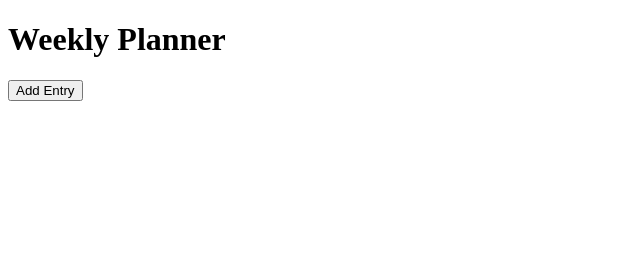
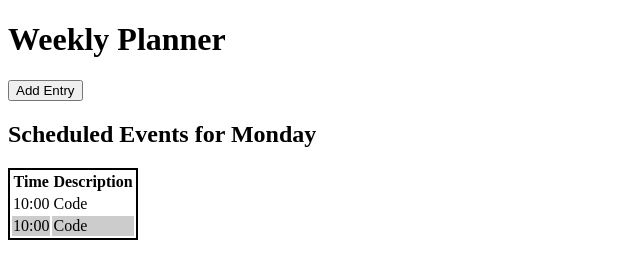
Before and after one commit to shawnkost/week-planner, a plain HTML site: page index.html in a window 1280 px wide. Shown: the whole page, without its empty margins (0-640 px from the left). Drawn offline with Linux system fonts and the light colour scheme.

Commit message:
Michael did stuff

```diff
--- a/index.html
+++ b/index.html
@@ -7,15 +7,44 @@
   <link rel="stylesheet" href="styles.css">
 </head>
 <body>
+  <div class="container">
+
     <div class="row">
       <h1>Weekly Planner</h1>
     </div>
+
     <div class="button-container">
-    <button type="button" id="button1">Add Entry</button>
+      <button type="button" id="add-entry-btn">Add Entry</button>
     </div>
+
+
+    <div class="table">
+      <h2>Scheduled Events for Monday</h2>
+      <table>
+        <thead>
+          <tr>
+            <th>Time</th>
+            <th>Description</th>
+          </tr>
+        </thead>
+        <tbody>
+          <tr>
+            <td>10:00</td>
+            <td>Code</td>
+          </tr>
+          <tr>
+            <td>10:00</td>
+            <td>Code</td>
+          </tr>
+        </tbody>
+      </table>
+    </div>
+
+
     <div class="modal-container hide">
-    <form id="form1">
+      <form id="addEntryForm">
         <h1>Add Entry</h1>
+
         <div class="row">
           <select id="day-of-week">
             <option>Day of the week</option>
@@ -56,13 +85,17 @@
             <option>24:00</option>
           </select>
         </div>
+
         <div class="row">
-        <textarea id="text1"></textarea>
+          <textarea id="entry-description"></textarea>
         </div>
+
         <div class="row">
-        <button type="submit" id="button2">Submit</button>
+          <button type="submit" id="submit-btn">Submit</button>
         </div>
+
       </form>
+    </div>
   </div>
   <script src="main.js"></script>
 </body>
--- a/main.js
+++ b/main.js
@@ -1,9 +1,9 @@
 
 var $modal = document.querySelector('.modal-container');
 
-var $button1 = document.querySelector('#button1');
+var $addEntryBtn = document.querySelector('#add-entry-btn');
 
-$button1.addEventListener('click', openModal);
+$addEntryBtn.addEventListener('click', openModal);
 
 function openModal(event) {
 
--- a/styles.css
+++ b/styles.css
@@ -1,3 +1,19 @@
 .hide {
   display: none;
 }
+
+table {
+  border: solid 2px black;
+}
+
+tr {
+  border-left: 5px black;
+}
+
+tr:nth-child(even) {
+  background: #ccc;
+}
+
+tr:nth-child(odd) {
+  background: #fff;
+}
```
Lines whose indentation alone changed are shown as unchanged.
